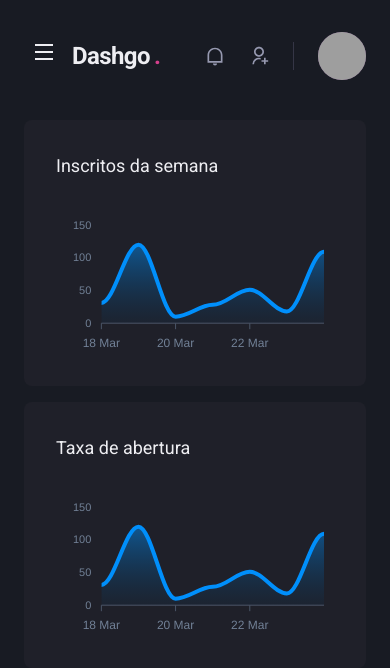
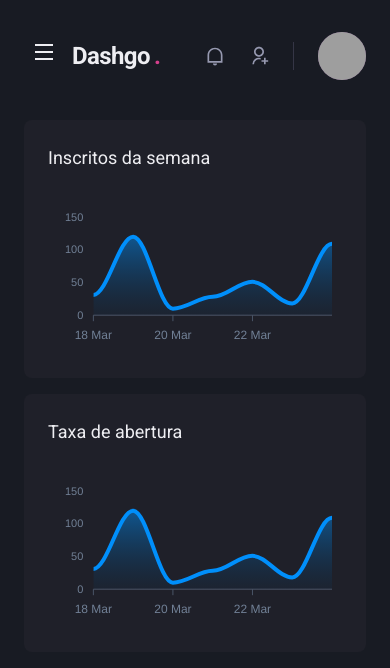
Before and after one commit to Bluniz/dashgo, a Next.js app: page /dashboard in a window 390 px wide. Shown: the top 668 px of the page. Built offline with nearby package versions, Linux system fonts and the light colour scheme; grey boxes are pictures that could not be loaded.

Commit message:
Adjust Charts size with responsivity

```diff
--- a/src/pages/dashboard.tsx
+++ b/src/pages/dashboard.tsx
@@ -77,13 +77,13 @@
         <SideBar />
 
         <SimpleGrid flex="1" gap="4" minChildWidth="320px" align="flex-start">
-          <Box p="8" bg="gray.800" borderRadius={8} pb="4">
+          <Box p={["6", "8"]} bg="gray.800" borderRadius={8} pb="4">
             <Text fontSize="lg" mb="4">
               Inscritos da semana
             </Text>
             <Chart options={options} series={series} type="area" height={160} />
           </Box>
-          <Box p="8" bg="gray.800" borderRadius={8} pb="4">
+          <Box p={["6", "8"]} bg="gray.800" borderRadius={8} pb="4">
             <Text fontSize="lg" mb="4">
               Taxa de abertura
             </Text>
```
